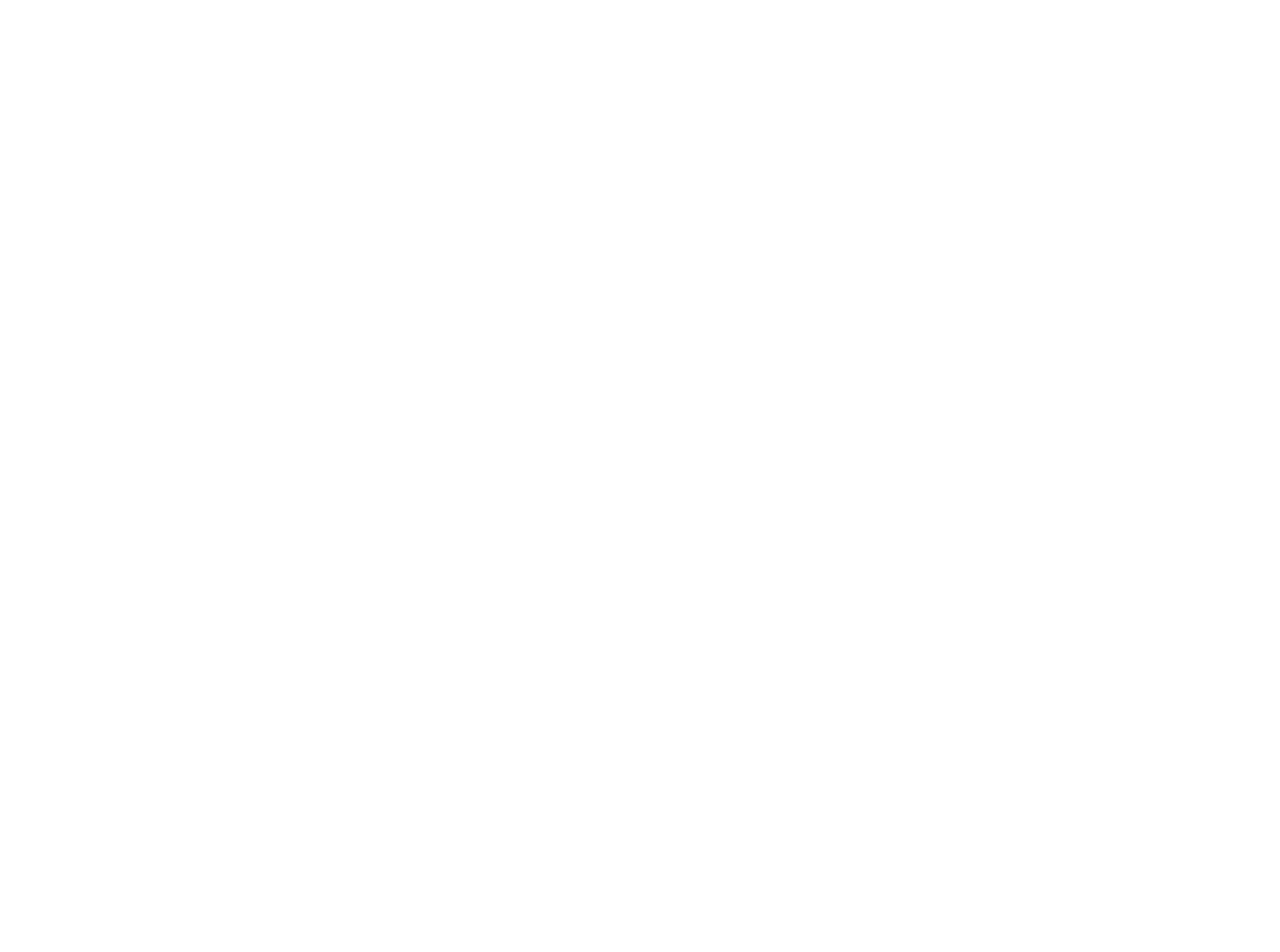
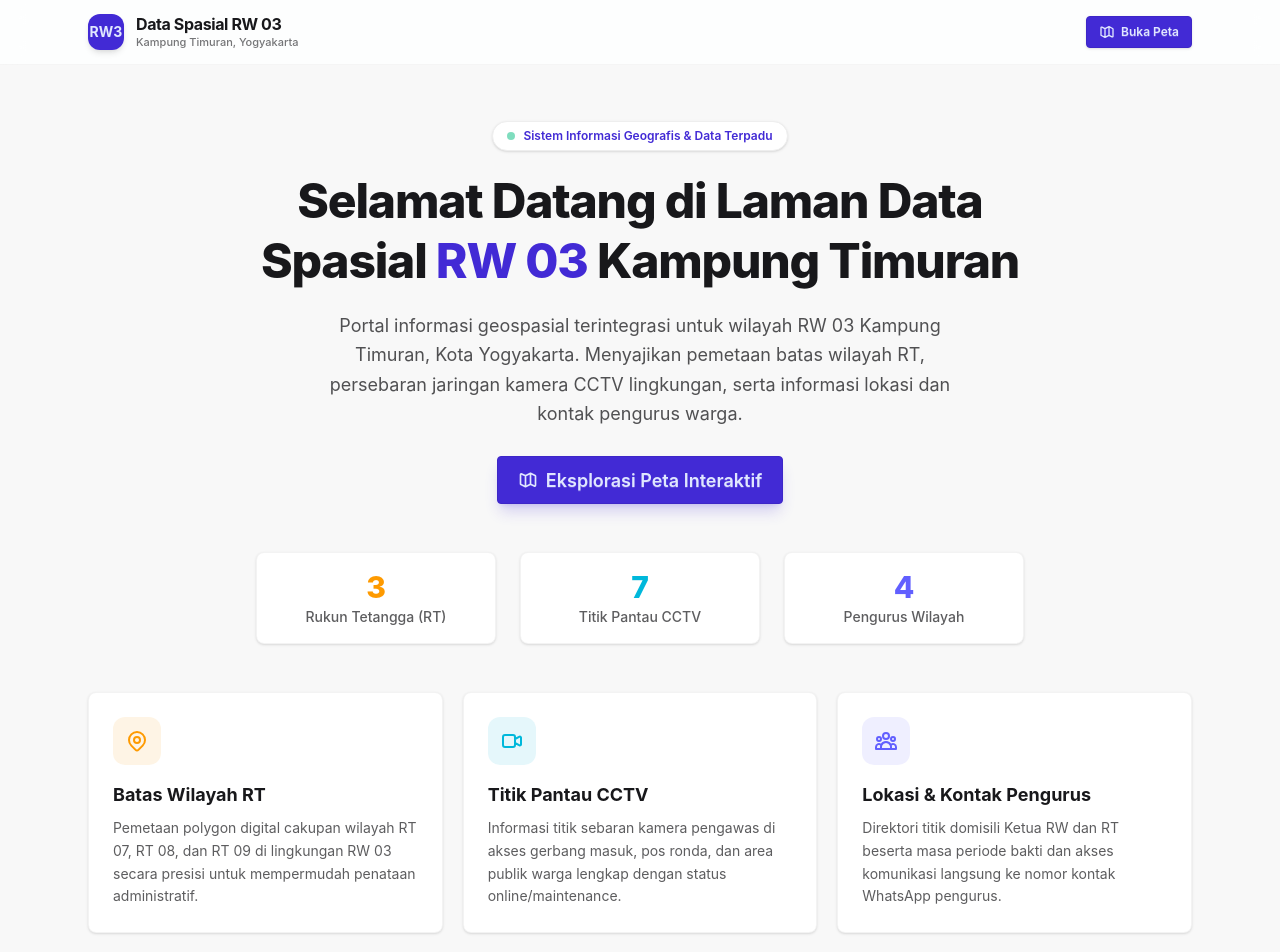
Before and after one commit to strbagus/rw3-spatial-data, a Nuxt app: page / in a window 1280 px wide. Shown: the top 952 px of the page. Before the commit the page ends 800 px from the top, so only its background shows below. Built offline with nearby package versions, Linux system fonts and the light colour scheme.

Commit message:
feat(landing): create landing page with overview and metrics for rw03 spatial data

```diff
--- /dev/null
+++ b/app/pages/index.vue
@@ -0,0 +1,137 @@
+<script setup lang="ts">
+import rw03GeoJson from '~/data/rw03.json'
+import cctvGeoJson from '~/data/cctv.json'
+import pengurusGeoJson from '~/data/pengurus.json'
+
+const totalRt = computed(() => rw03GeoJson.features.length)
+const totalCctv = computed(() => cctvGeoJson.features.length)
+const totalPengurus = computed(() => pengurusGeoJson.features.length)
+</script>
+
+<template>
+  <div class="min-h-screen bg-base-200 text-base-content flex flex-col justify-between selection:bg-primary selection:text-primary-content">
+    <!-- Navbar / Minimal Header -->
+    <header class="border-b border-base-300/60 bg-base-100/70 backdrop-blur-md sticky top-0 z-50">
+      <div class="max-w-6xl mx-auto px-4 sm:px-6 h-16 flex items-center justify-between">
+        <div class="flex items-center gap-3">
+          <div class="w-9 h-9 rounded-xl bg-primary text-primary-content flex items-center justify-center font-bold text-sm shadow-md">
+            RW3
+          </div>
+          <div>
+            <h1 class="font-bold text-sm sm:text-base leading-tight tracking-tight">Data Spasial RW 03</h1>
+            <p class="text-[11px] text-base-content/60 font-medium">Kampung Timuran, Yogyakarta</p>
+          </div>
+        </div>
+
+        <NuxtLink to="/map" class="btn btn-sm btn-primary gap-1.5 shadow-sm">
+          <svg xmlns="http://www.w3.org/2000/svg" class="h-4 w-4" fill="none" viewBox="0 0 24 24" stroke="currentColor">
+            <path stroke-linecap="round" stroke-linejoin="round" stroke-width="2" d="M9 20l-5.447-2.724A1 1 0 013 16.382V5.618a1 1 0 011.447-.894L9 7m0 13l6-3m-6 3V7m6 10l4.553 2.276A1 1 0 0021 18.382V7.618a1 1 0 00-.553-.894L15 4m0 13V4m0 0L9 7" />
+          </svg>
+          <span>Buka Peta</span>
+        </NuxtLink>
+      </div>
+    </header>
+
+    <!-- Main Content Container -->
+    <main class="flex-1 max-w-6xl mx-auto px-4 sm:px-6 py-10 sm:py-14 flex flex-col justify-center">
+      <!-- Hero Welcome Section -->
+      <div class="text-center max-w-3xl mx-auto space-y-5">
+        <div class="inline-flex items-center gap-2 px-3.5 py-1.5 rounded-full bg-base-100 border border-base-300 shadow-sm text-xs font-semibold text-primary">
+          <span class="inline-block w-2 h-2 rounded-full bg-emerald-500 animate-pulse"></span>
+          Sistem Informasi Geografis & Data Terpadu
+        </div>
+
+        <h2 class="text-3xl sm:text-5xl font-extrabold tracking-tight leading-tight sm:leading-tight">
+          Selamat Datang di Laman Data Spasial <span class="text-primary">RW 03</span> Kampung Timuran
+        </h2>
+
+        <p class="text-base sm:text-lg text-base-content/75 max-w-2xl mx-auto leading-relaxed">
+          Portal informasi geospasial terintegrasi untuk wilayah RW 03 Kampung Timuran, Kota Yogyakarta. Menyajikan pemetaan batas wilayah RT, persebaran jaringan kamera CCTV lingkungan, serta informasi lokasi dan kontak pengurus warga.
+        </p>
+
+        <!-- CTA Buttons -->
+        <div class="pt-2 flex flex-wrap items-center justify-center gap-3">
+          <NuxtLink to="/map" class="btn btn-primary btn-md sm:btn-lg gap-2 shadow-lg shadow-primary/20 hover:scale-[1.02] transition-transform">
+            <svg xmlns="http://www.w3.org/2000/svg" class="h-5 w-5" fill="none" viewBox="0 0 24 24" stroke="currentColor">
+              <path stroke-linecap="round" stroke-linejoin="round" stroke-width="2" d="M9 20l-5.447-2.724A1 1 0 013 16.382V5.618a1 1 0 011.447-.894L9 7m0 13l6-3m-6 3V7m6 10l4.553 2.276A1 1 0 0021 18.382V7.618a1 1 0 00-.553-.894L15 4m0 13V4m0 0L9 7" />
+            </svg>
+            Eksplorasi Peta Interaktif
+          </NuxtLink>
+        </div>
+      </div>
+
+      <!-- Quick Metrics Summary -->
+      <div class="grid grid-cols-3 gap-3 sm:gap-6 my-10 sm:my-12 max-w-3xl mx-auto w-full">
+        <div class="card bg-base-100 border border-base-300/70 shadow-sm p-4 text-center">
+          <div class="text-2xl sm:text-3xl font-extrabold text-amber-500">{{ totalRt }}</div>
+          <div class="text-xs sm:text-sm font-medium text-base-content/70 mt-0.5">Rukun Tetangga (RT)</div>
+        </div>
+        <div class="card bg-base-100 border border-base-300/70 shadow-sm p-4 text-center">
+          <div class="text-2xl sm:text-3xl font-extrabold text-cyan-500">{{ totalCctv }}</div>
+          <div class="text-xs sm:text-sm font-medium text-base-content/70 mt-0.5">Titik Pantau CCTV</div>
+        </div>
+        <div class="card bg-base-100 border border-base-300/70 shadow-sm p-4 text-center">
+          <div class="text-2xl sm:text-3xl font-extrabold text-indigo-500">{{ totalPengurus }}</div>
+          <div class="text-xs sm:text-sm font-medium text-base-content/70 mt-0.5">Pengurus Wilayah</div>
+        </div>
+      </div>
+
+      <!-- Data Category Highlights Cards -->
+      <div class="grid grid-cols-1 md:grid-cols-3 gap-5">
+        <!-- Wilayah Card -->
+        <div class="card bg-base-100 border border-base-300/70 shadow-sm hover:shadow-md transition-all hover:-translate-y-1">
+          <div class="card-body p-6">
+            <div class="w-12 h-12 rounded-xl bg-amber-500/10 text-amber-500 flex items-center justify-center mb-2">
+              <svg xmlns="http://www.w3.org/2000/svg" class="h-6 w-6" fill="none" viewBox="0 0 24 24" stroke="currentColor">
+                <path stroke-linecap="round" stroke-linejoin="round" stroke-width="2" d="M17.657 16.657L13.414 20.9a1.998 1.998 0 01-2.827 0l-4.244-4.243a8 8 0 1111.314 0z" />
+                <path stroke-linecap="round" stroke-linejoin="round" stroke-width="2" d="M15 11a3 3 0 11-6 0 3 3 0 016 0z" />
+              </svg>
+            </div>
+            <h3 class="card-title text-lg font-bold">Batas Wilayah RT</h3>
+            <p class="text-xs sm:text-sm text-base-content/70 leading-relaxed">
+              Pemetaan polygon digital cakupan wilayah RT 07, RT 08, dan RT 09 di lingkungan RW 03 secara presisi untuk mempermudah penataan administratif.
+            </p>
+          </div>
+        </div>
+
+        <!-- CCTV Card -->
+        <div class="card bg-base-100 border border-base-300/70 shadow-sm hover:shadow-md transition-all hover:-translate-y-1">
+          <div class="card-body p-6">
+            <div class="w-12 h-12 rounded-xl bg-cyan-500/10 text-cyan-500 flex items-center justify-center mb-2">
+              <svg xmlns="http://www.w3.org/2000/svg" class="h-6 w-6" fill="none" viewBox="0 0 24 24" stroke="currentColor">
+                <path stroke-linecap="round" stroke-linejoin="round" stroke-width="2" d="M15 10l4.553-2.276A1 1 0 0121 8.618v6.764a1 1 0 01-1.447.894L15 14M5 18h8a2 2 0 002-2V8a2 2 0 00-2-2H5a2 2 0 00-2 2v8a2 2 0 002 2z" />
+              </svg>
+            </div>
+            <h3 class="card-title text-lg font-bold">Titik Pantau CCTV</h3>
+            <p class="text-xs sm:text-sm text-base-content/70 leading-relaxed">
+              Informasi titik sebaran kamera pengawas di akses gerbang masuk, pos ronda, dan area publik warga lengkap dengan status online/maintenance.
+            </p>
+          </div>
+        </div>
+
+        <!-- Pengurus Card -->
+        <div class="card bg-base-100 border border-base-300/70 shadow-sm hover:shadow-md transition-all hover:-translate-y-1">
+          <div class="card-body p-6">
+            <div class="w-12 h-12 rounded-xl bg-indigo-500/10 text-indigo-500 flex items-center justify-center mb-2">
+              <svg xmlns="http://www.w3.org/2000/svg" class="h-6 w-6" fill="none" viewBox="0 0 24 24" stroke="currentColor">
+                <path stroke-linecap="round" stroke-linejoin="round" stroke-width="2" d="M17 20h5v-2a3 3 0 00-5.356-1.857M17 20H7m10 0v-2c0-.656-.126-1.283-.356-1.857M7 20H2v-2a3 3 0 015.356-1.857M7 20v-2c0-.656.126-1.283.356-1.857m0 0a5.002 5.002 0 019.288 0M15 7a3 3 0 11-6 0 3 3 0 016 0zm6 3a2 2 0 11-4 0 2 2 0 014 0zM7 10a2 2 0 11-4 0 2 2 0 014 0z" />
+              </svg>
+            </div>
+            <h3 class="card-title text-lg font-bold">Lokasi & Kontak Pengurus</h3>
+            <p class="text-xs sm:text-sm text-base-content/70 leading-relaxed">
+              Direktori titik domisili Ketua RW dan RT beserta masa periode bakti dan akses komunikasi langsung ke nomor kontak WhatsApp pengurus.
+            </p>
+          </div>
+        </div>
+      </div>
+    </main>
+
+    <!-- Footer -->
+    <footer class="border-t border-base-300/60 bg-base-100/50 py-6 text-center text-xs text-base-content/60">
+      <div class="max-w-6xl mx-auto px-4">
+        <p>© 2026 RW 03 Kampung Timuran, Kemantren Mergangsan, Kota Yogyakarta.</p>
+        <p class="mt-1 text-[11px] text-base-content/40">Sistem Informasi Data Spasial & Pemetaan Wilayah Digital</p>
+      </div>
+    </footer>
+  </div>
+</template>
```
